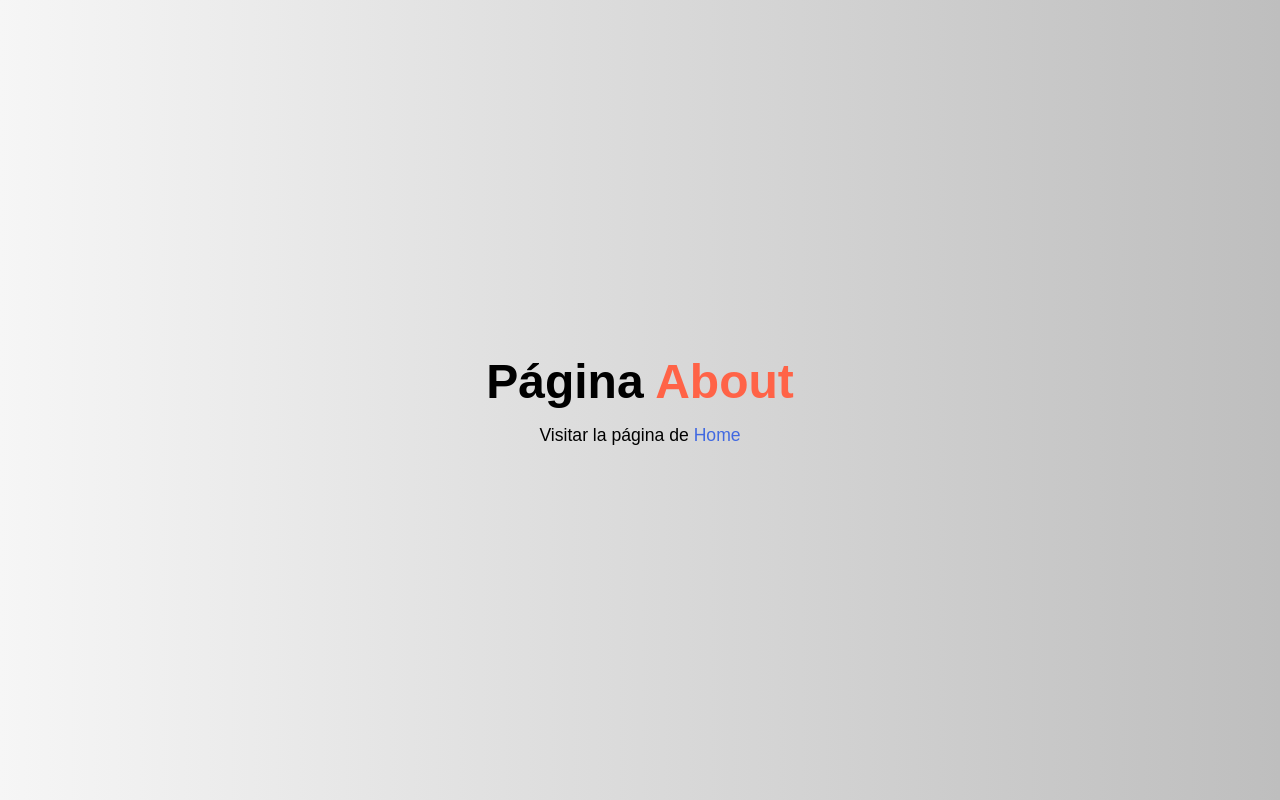
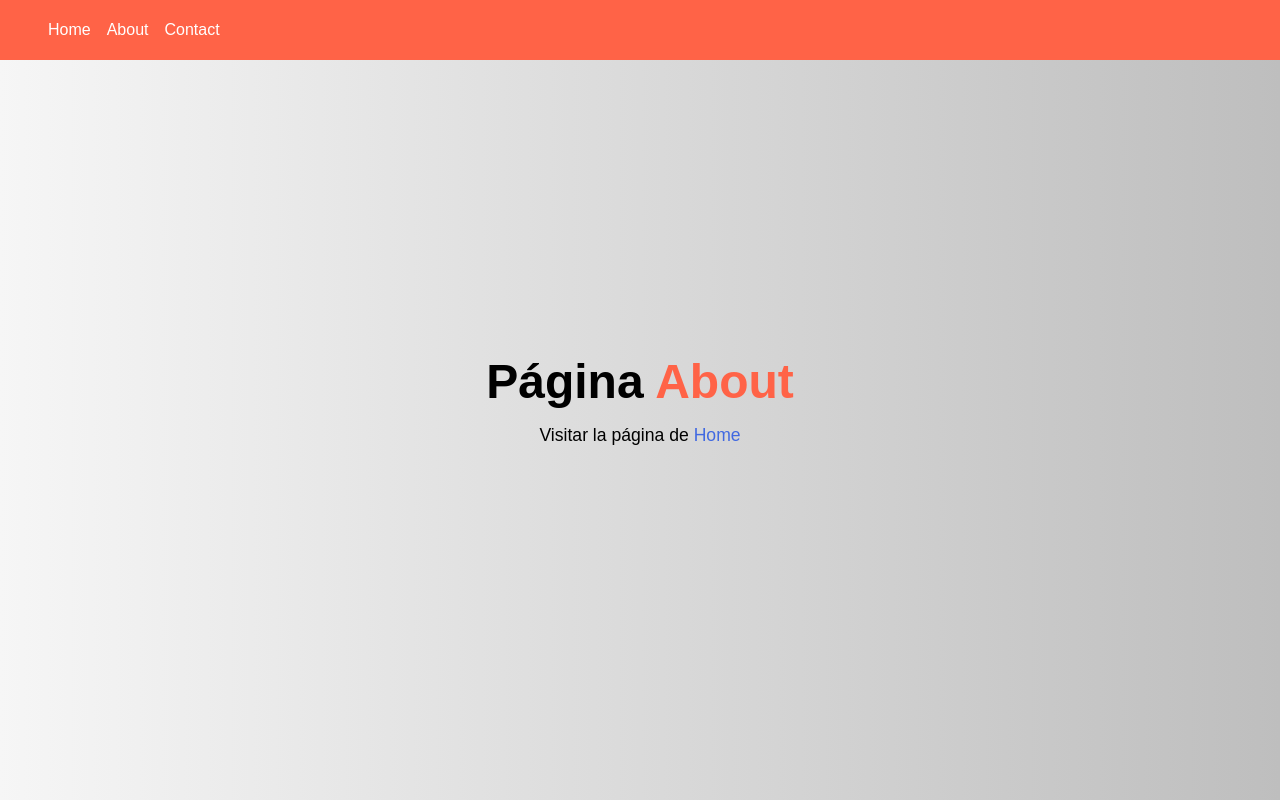
Before and after one commit to alexglzrys/nextjs-demo-inicial, a Next.js app: page /about in a window 1280 px wide. Built offline with nearby package versions, Linux system fonts and the light colour scheme.

Commit message:
componente personalizado - barra de navegación

```diff
--- /dev/null
+++ b/components/Navbar.jsx
@@ -0,0 +1,18 @@
+import Link from "next/link";
+import styles from "./Navbar.module.css";
+
+// Los componentes tradicionales de React, pueden o no ser exportarse por defecto
+// NextJS ofrece trabajar con estilos CSS en JS (JSX) - o lo recomendado hacer uso de módulos de CSS
+// Impportar estilos globales solo se puede hacer directamente dentro del archivo _app.js
+
+export const Navbar = () => {
+  return (
+    <nav className={styles.Navbar}>
+      <div className={styles["Navbar-container"]}>
+        <Link href="/" className={styles.Link}>Home</Link>
+        <Link href="/about" className={styles.Link}>About</Link>
+        <Link href="/contact" className={styles.Link}>Contact</Link>
+      </div>
+    </nav>
+  );
+};
--- /dev/null
+++ b/components/Navbar.module.css
@@ -0,0 +1,17 @@
+.Navbar {
+    padding: 1rem;
+    background: tomato;
+    position: fixed;
+    top: 0;
+    left: 0;
+    right: 0;
+}
+.Navbar-container {
+    max-width: 1200px;
+    margin: 0 auto;
+}
+.Link {
+    display: inline-block;
+    padding: .3rem .5rem;
+    color: #fff;
+}
--- a/pages/about.jsx
+++ b/pages/about.jsx
@@ -1,3 +1,4 @@
+import { Navbar } from "@/components/Navbar";
 import Head from "next/head";
 import Link from "next/link";
 import styles from "../styles/About.module.css";
@@ -17,6 +18,7 @@ export default function AboutPage() {
         {/* Contenido publico y estático (sin procesar) se coloca dentro de la carpeta public - su acceso es a través de / */}
         <link rel="icon" href="/favicon.ico" />
       </Head>
+      <Navbar />
       {/* Contenido principal de la página About */}
       <main className={styles.main}>
         <h2 className={styles.title}>
--- a/pages/index.jsx
+++ b/pages/index.jsx
@@ -1,3 +1,4 @@
+import { Navbar } from '@/components/Navbar'
 import Head from 'next/head'
 import Link from 'next/link'
 import styles from '../styles/Home.module.css'
@@ -18,6 +19,8 @@ export default function HomePage() {
         <meta name="viewport" content="width=device-width, initial-scale=1" />
         <link rel="icon" href="/favicon.ico" />
       </Head>
+      {/* Invocar un componente personalizado de React */}
+      <Navbar />
       <main className={styles.main}>
          <h2 className={styles.title}>Página <span className={styles.page}>Home</span></h2>
           {/*
```
